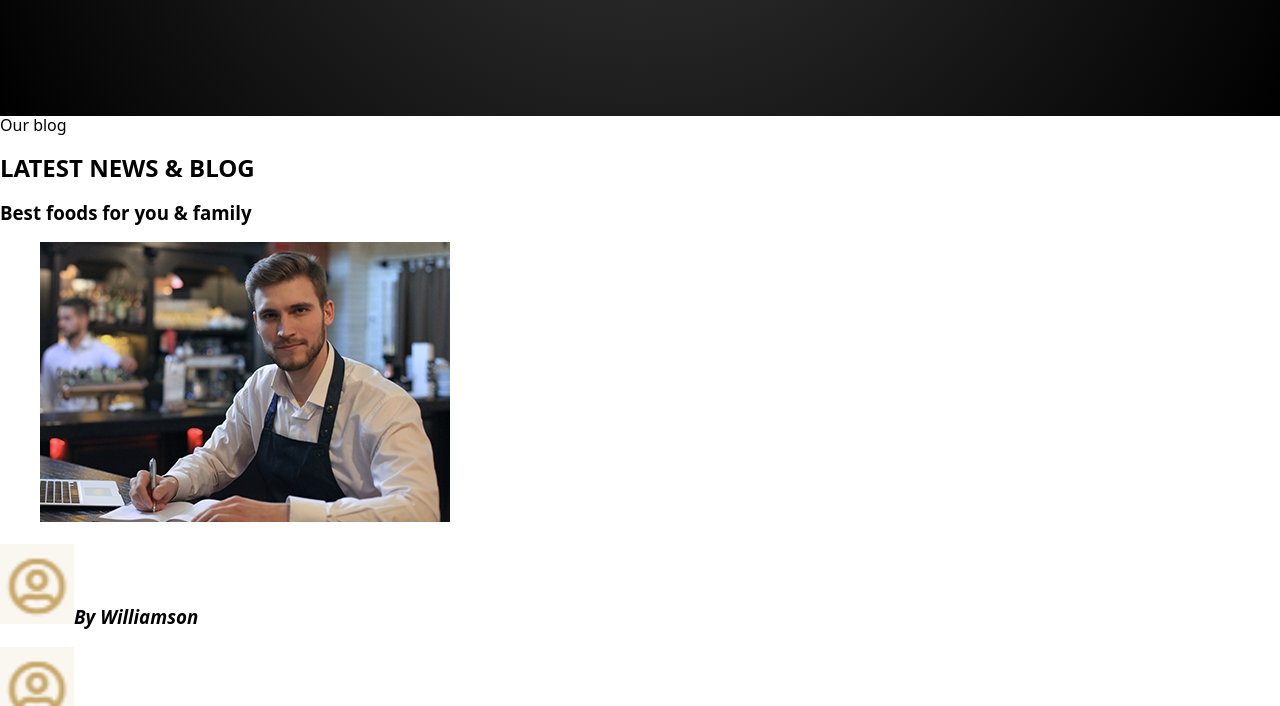
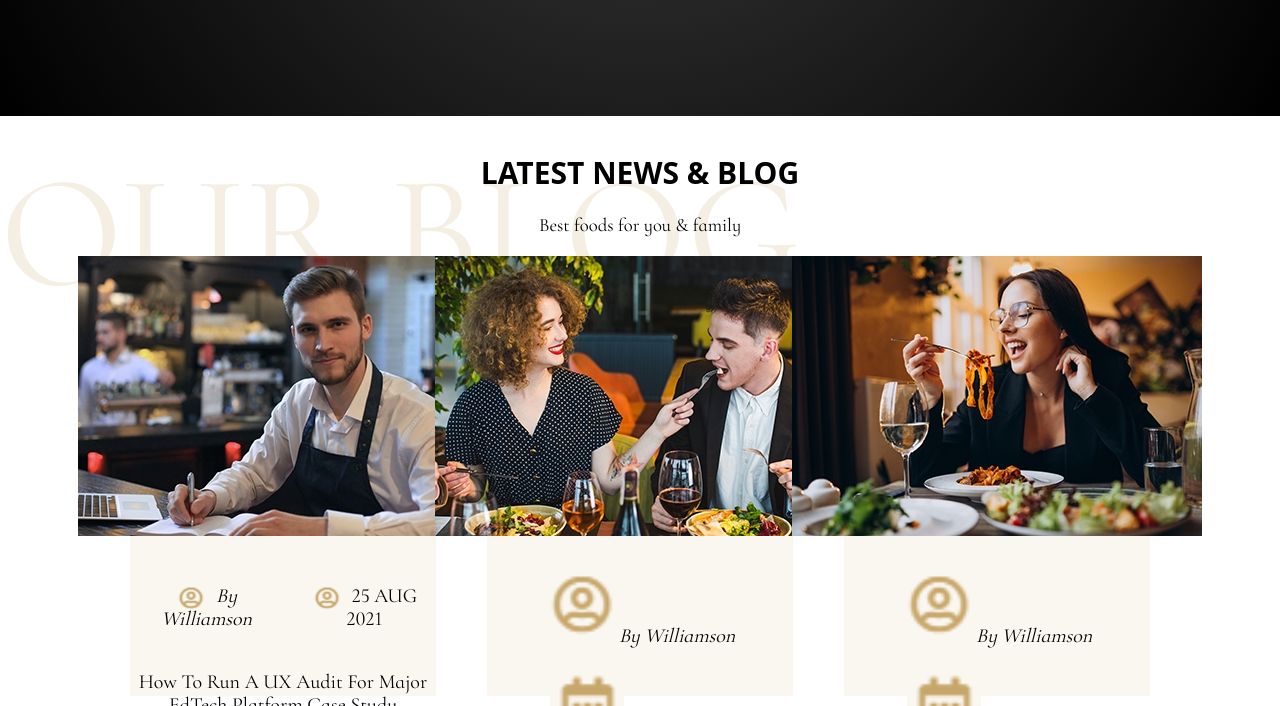
Before and after one commit to Takowski/Kababi-food, a plain HTML site: page index.html in a window 1280 px wide. Shown: the part 5810-6516 px from the top of the page. Drawn offline with Linux system fonts and the light colour scheme.

Commit message:
blog wip

```diff
--- a/asset/style/scss/layouts/_blog.scss
+++ b/asset/style/scss/layouts/_blog.scss
@@ -0,0 +1,112 @@
+.blog {
+    .blog_div {
+        .watermark {
+            align-items: flex-start;
+            font-size: 160px;
+            color: #F5EEE3;
+            position: absolute;
+            z-index: -1;
+            font-family: $font-stack;
+            text-transform: $caps;
+            font-size: 15hv;
+        }
+
+        .title {
+            text-align: center;
+            padding-left: 20%;
+            padding-right: 20%;
+            font-size: 30px;
+            padding-top: 15px;
+            z-index:2;
+            position:relative;
+            h2 {
+                font-family: $font-stack;
+                text-transform: $caps;
+                font-weight: normal;
+                margin-top: 45px;
+                margin-bottom: 0px;
+            }
+
+            .quality {
+                float: right;
+                width: 200px;
+                padding-bottom: 25px;
+                padding-left:50px;
+            }
+        }
+
+        .subtitle {
+            padding-left: 40%;
+            padding-right: 40%;
+            font-weight: normal;
+            text-transform: none;
+            text-align: center;
+            font-family: $font-stack;
+            font-weight: none;
+            margin-top: 0px;
+        }
+    }
+
+    .blog_container{
+
+        display: flex;
+        flex-direction: row;
+        justify-content: center;
+        gap:4vw;
+
+
+        .blog_article {
+            background-color: #FAF6F0;
+            width: 23.90vw;
+            height: 55vh;
+            display: flex;
+            flex-direction: column;
+
+            align-items: center;
+            text-align: center;
+            font-family: $font-stack;
+            font-weight: normal;
+            font-size: 20px;
+            color: #000000;
+             .blog_img{
+                margin-top:-20px
+             }
+
+            .blog_cite {
+                display: flex;
+                flex-direction:row ;
+                justify-content: center;
+                align-items:last baseline;
+                gap: 10px;
+                img{
+                    width: 30px;
+                    height: 30px;
+                    margin-right: 10px;
+                    margin-bottom: -10px;
+                }
+            }
+            .button {
+                border-radius: 5px;
+                background-color: #C8A96A;
+                font-weight: bold;
+                text-transform: $caps;
+                margin-left: 20px;
+                margin-right: 20px;
+                padding-left: 30px;
+                padding-right: 30px;
+                padding-top: 15px;
+                padding-bottom: 15px;
+                text-decoration: none;
+                color: white;
+                .arrow {
+                    width: 2%;
+                    height: 2%;
+                    filter: invert(100%);
+                }
+            }
+
+
+        }
+    }
+
+}
--- a/index.html
+++ b/index.html
@@ -197,14 +197,17 @@
     </div>
 </section>
 <!-- section our blog -->
-<section>
+<section class="blog">
+    <div class="blog_div">
     <div class="watermark">Our blog</div>
     <h2 class="title">LATEST NEWS & BLOG</h2>
-    <h3 class="subtitle">Best foods for you & family</p>
+    <h3 class="subtitle">Best foods for you & family</h3>
     <div class="blog_div">
+     <div class="blog_container">
         <article class="blog_article">
             <figure class="blog_figure"><img class="blog_img"  src="asset/img/blog/img3blohhome01.jpg" alt="homme qui ecrit"></figure>
             <div class="blog_div">
+            <div class="blog_cite">
                 <cite class="blog_author"><img class="blog_avatar" src="asset/img/Other/author.png" alt="">By Williamson</cite>
                 <p class="blog_date"><img class="blog_calendar" src="asset/img/Other/author.png" alt="">25 AUG 2021</p>
             </div>
@@ -232,7 +235,8 @@
                 EdTech Platform Case Study</p>
             <a class="blog_a_readmore " href="#">READ MORE<img class="blog_arrow" src="asset/img/Other/arrow.png" alt="little arrow"></a>
         </article>
-    </div>
+
+        </div>
     <ul class="blog_ul">
         <li class="blog_li"><img class="blog_brand" src="asset/img/brand/imgbrand1.png" alt="brand crest"></li>
         <li class="blog_li"><img class="blog_brand" src="asset/img/brand/imgbrand2.png" alt="brand crest"></li>
```
Also changed, not shown: asset/style/scss/style.css, 1 other file.
